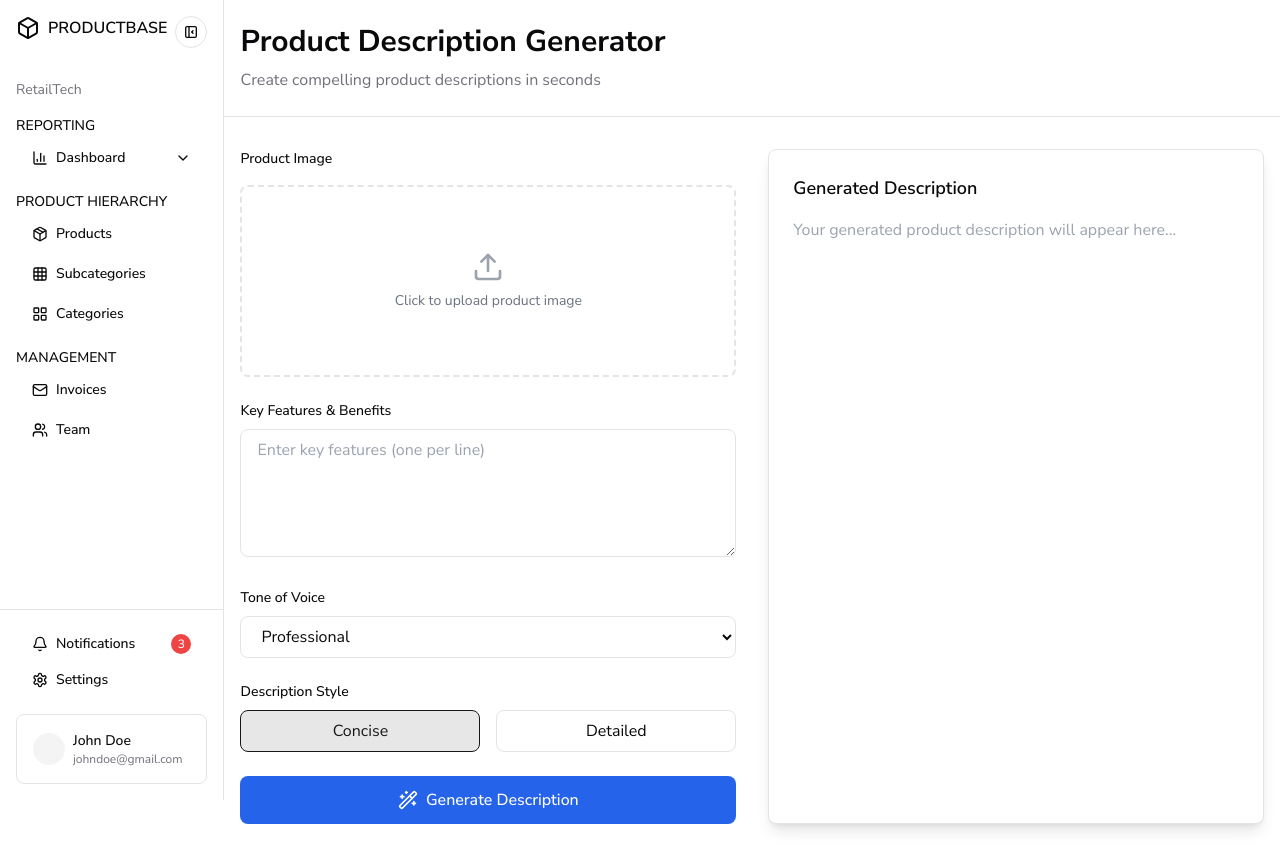
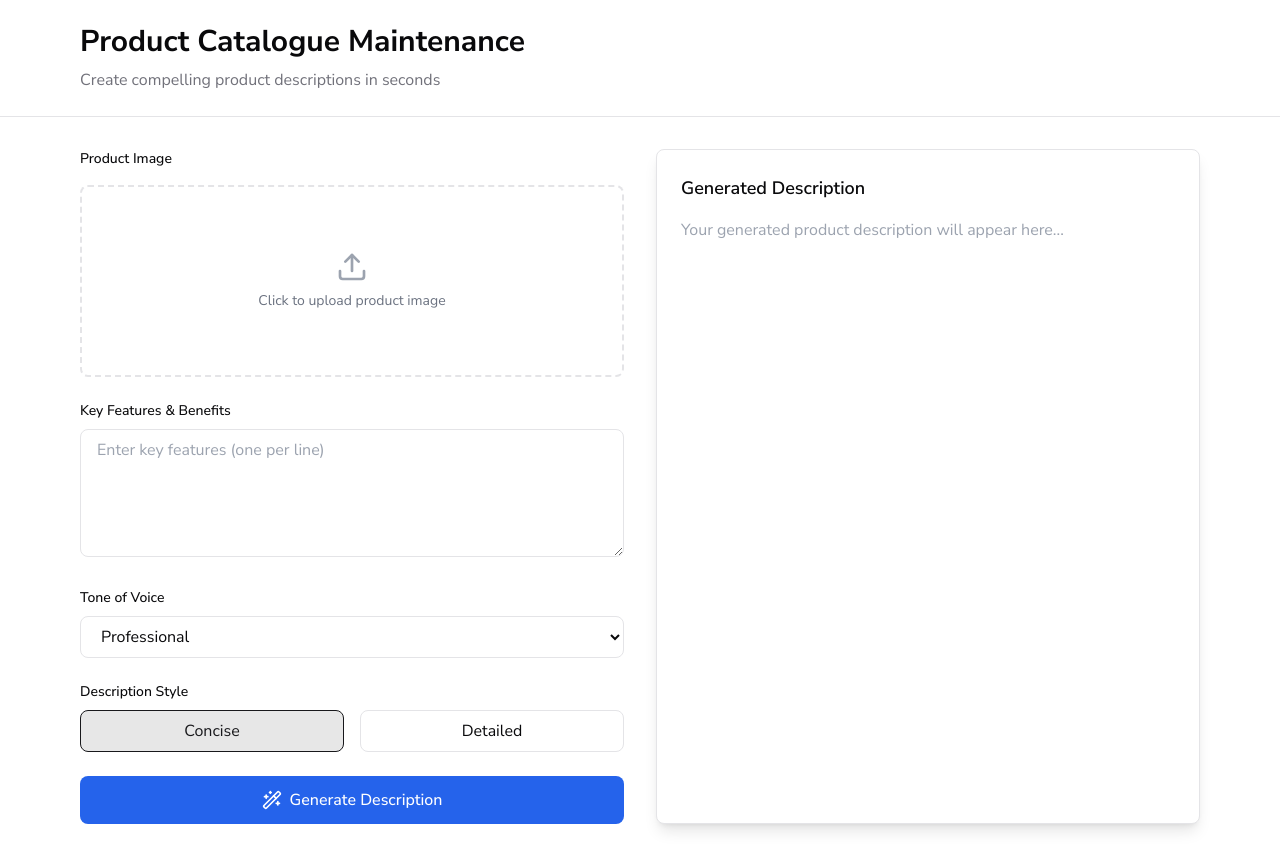
Before and after one commit to karthikeya1220/description-generator, a Next.js app: page /dashboard in a window 1280 px wide. Built offline with nearby package versions, Linux system fonts and the light colour scheme.

Commit message:
modified the dashboard and sidebar

```diff
--- a/app/dashboard/page.tsx
+++ b/app/dashboard/page.tsx
@@ -55,7 +55,7 @@ function GenerateDescription() {
       formData.append("paragraphs", paragraphs);
       formData.append("style", style);
       formData.append("tone", tone);
-      formData.append("features", features);
+      formData.append("features", "Give me discription for this product");
 
       const response = await axios.post(
         "/api/generate-description/user123",
@@ -71,7 +71,7 @@ function GenerateDescription() {
         setDescriptionData(responseData);
         // Format the text for copy/export functionality
         setGeneratedDescription(
-          `Title:\n${responseData.title}\n\nShort Description:\n${responseData.short_description}\n\nContent:\n${responseData.content}`
+          `Title:\n${responseData.title}\n\nShort Description:\n${responseData.short_description}\n\nKey Features:\n${responseData.content}`
         );
       } else {
         console.error("Invalid response format");
@@ -110,7 +110,7 @@ function GenerateDescription() {
       <header className="bg-card border-b border-border">
         <div className="max-w-6xl mx-auto px-4 py-6">
           <h1 className="text-3xl font-bold text-foreground">
-            Product Description Generator
+          Product Catalogue Maintenance
           </h1>
           <p className="mt-2 text-muted-foreground">
             Create compelling product descriptions in seconds
@@ -278,7 +278,7 @@ function GenerateDescription() {
                   </div>
 
                   <div>
-                    <h3 className="font-bold text-xl mb-2">Content</h3>
+                    <h3 className="font-bold text-xl mb-2">Additional Details</h3>
                     <p className="text-foreground whitespace-pre-wrap leading-relaxed">
                       {descriptionData.content}
                     </p>
--- a/app/layout.tsx
+++ b/app/layout.tsx
@@ -23,7 +23,7 @@ export default function RootLayout({
           <FontProvider>
             <div className="bg-background min-h-screen">
               <div className="flex">
-                <Sidebar />
+                {/* <Sidebar /> */}
                 <div className="flex flex-col w-full">
                   {children}
                 </div>
--- a/components/sidebar.tsx
+++ b/components/sidebar.tsx
@@ -42,22 +42,25 @@ function NavItem({ icon: Icon, label, isActive, isCollapsible, children, badge,
     }
   }
 
-
   const content = (
     <Button
       variant="ghost"
-      className={cn("w-full", isCollapsible ? "justify-between" : "justify-start", isActive && "bg-accent")}
+      className={cn(
+        "w-full transition-all duration-200",
+        isCollapsible ? "justify-between" : "justify-start",
+        isActive && "bg-accent"
+      )}
       onClick={handleClick}
     >
-      <div className="flex items-center">
-        <Icon className="h-4 w-4" />
-        {!isCollapsed && <span className="ml-2">{label}</span>}
+      <div className="flex items-center min-w-0">
+        <Icon className="h-4 w-4 flex-shrink-0" />
+        {!isCollapsed && <span className="ml-2 truncate">{label}</span>}
       </div>
       {isCollapsible && !isCollapsed && (
-        <ChevronDown className={cn("h-4 w-4 transition-transform", isOpen && "rotate-180")} />
+        <ChevronDown className={cn("h-4 w-4 flex-shrink-0 transition-transform", isOpen && "rotate-180")} />
       )}
       {badge && !isCollapsed && (
-        <span className="ml-auto flex h-5 w-5 items-center justify-center rounded-full bg-destructive text-xs text-destructive-foreground">
+        <span className="ml-auto flex h-5 w-5 flex-shrink-0 items-center justify-center rounded-full bg-destructive text-xs text-destructive-foreground">
           {badge}
         </span>
       )}
@@ -107,11 +110,11 @@ export function Sidebar() {
   return (
     <div
       className={cn(
-        " flex h-screen border-r sticky top-0 bg-background transition-all duration-300",
+        "flex h-screen border-r sticky top-0 bg-background transition-all duration-300",
         isCollapsed ? "w-16" : "w-64",
       )}
     >
-      <div className="flex w-full flex-col items-center">
+      <div className="flex w-full flex-col overflow-hidden">
         <div className={cn("p-4 flex justify-between items-center", isCollapsed && "flex-col items-center")}>
           <div className="flex items-center gap-2 pr-2 mb-2 ">
             <Box className="h-6 w-6" />
@@ -127,47 +130,60 @@ export function Sidebar() {
           </Button>
         </div>
 
-        <div className="flex-1 space-y-4 overflow-auto p-4 custom-scrollbar">
-          {!isCollapsed && <div className="text-sm text-muted-foreground">RetailTech</div>}
+        <div className="flex-1 overflow-y-auto overflow-x-hidden p-4 custom-scrollbar">
+          {!isCollapsed && <div className="text-sm text-muted-foreground mb-4">RetailTech</div>}
 
-          <div className="space-y-1">
-            {!isCollapsed && <div className="text-sm font-medium">REPORTING</div>}
-            <NavItem icon={BarChart3} label="Dashboard" isCollapsible={!isCollapsed} isCollapsed={isCollapsed} onExpand={handleExpand}>
+          <div className="space-y-1 py-2">
+            {!isCollapsed && <div className="text-sm font-medium mb-2">Product Catalogue Maintenance</div>}
+            <NavItem
+              icon={BarChart3}
+              label="Dashboard"
+              isCollapsible={!isCollapsed}
+              isCollapsed={isCollapsed}
+              onExpand={handleExpand}
+            >
               <div className="space-y-1 py-1">
-              <Button variant="ghost" className="w-full justify-start" onClick={() => router.push("/dashboard")}>
-                  Description Generator
-                </Button>
-                <Button variant="ghost" className="w-full justify-start" onClick={() => router.push("/stats")}>
-                  Stats
-                </Button>
-                <Button variant="ghost" className="w-full justify-start">
-                  Revenue Table
-                </Button>
-                <Button variant="ghost" className="w-full justify-start">
-                  Sales Volume
-                </Button>
-                <Button variant="ghost" className="w-full justify-start">
-                  Category Profit
-                </Button>
+                <div className="max-w-full overflow-hidden">
+                  {[
+                    { path: "/dashboard", label: "Product Description Generator" },
+                    { path: "#", label: "Product Attributes Generator" },
+                    { path: "#", label: "Translation & Localization" },
+                    { path: "#", label: "Content Moderation" },
+                    { path: "#", label: "Product Quality Inspection" },
+                    { path: "#", label: "Product Image Enhancer" },
+                    { path: "#", label: "Compliance Validator" },
+                    { path: "#", label: "Generate Product Video" },
+                  ].map((item, index) => (
+                    <Button
+                      key={index}
+                      variant="ghost"
+                      className="w-full justify-start text-sm py-1 px-2 h-auto whitespace-normal text-left"
+                      onClick={() => router.push(item.path)}
+                    >
+                      {item.label}
+                    </Button>
+                  ))}
+                </div>
               </div>
             </NavItem>
+            <NavItem icon={Package} label="Product Attributes Generator" isCollapsed={isCollapsed} onExpand={handleExpand} />
           </div>
 
-          <div className="space-y-1">
+          <div className="space-y-1 py-3">
             {!isCollapsed && <div className="text-sm font-medium">PRODUCT HIERARCHY</div>}
             <NavItem icon={Package} label="Products" isCollapsed={isCollapsed} onExpand={handleExpand} />
             <NavItem icon={Grid} label="Subcategories" isCollapsed={isCollapsed} onExpand={handleExpand} />
             <NavItem icon={LayoutGrid} label="Categories" isCollapsed={isCollapsed} onExpand={handleExpand} />
           </div>
 
-          <div className="space-y-1">
+          <div className="space-y- py-3">
             {!isCollapsed && <div className="text-sm font-medium">MANAGEMENT</div>}
             <NavItem icon={Mail} label="Invoices" isCollapsed={isCollapsed} onExpand={handleExpand} />
             <NavItem icon={Users} label="Team" isCollapsed={isCollapsed} onExpand={handleExpand} />
           </div>
         </div>
 
-        <div className="border-t p-4">
+        <div className="border-t p-4 mt-auto">
           <div className="space-y-1">
             <NavItem icon={Bell} label="Notifications" badge={3} isCollapsed={isCollapsed} onExpand={handleExpand} />
             <NavItem icon={Settings} label="Settings" isCollapsed={isCollapsed} onExpand={handleExpand} />
--- /dev/null
+++ b/styles/globals.css
@@ -0,0 +1,17 @@
+.custom-scrollbar {
+  scrollbar-width: thin;
+  scrollbar-color: rgba(155, 155, 155, 0.5) transparent;
+}
+
+.custom-scrollbar::-webkit-scrollbar {
+  width: 6px;
+}
+
+.custom-scrollbar::-webkit-scrollbar-track {
+  background: transparent;
+}
+
+.custom-scrollbar::-webkit-scrollbar-thumb {
+  background-color: rgba(155, 155, 155, 0.5);
+  border-radius: 3px;
+}
```
